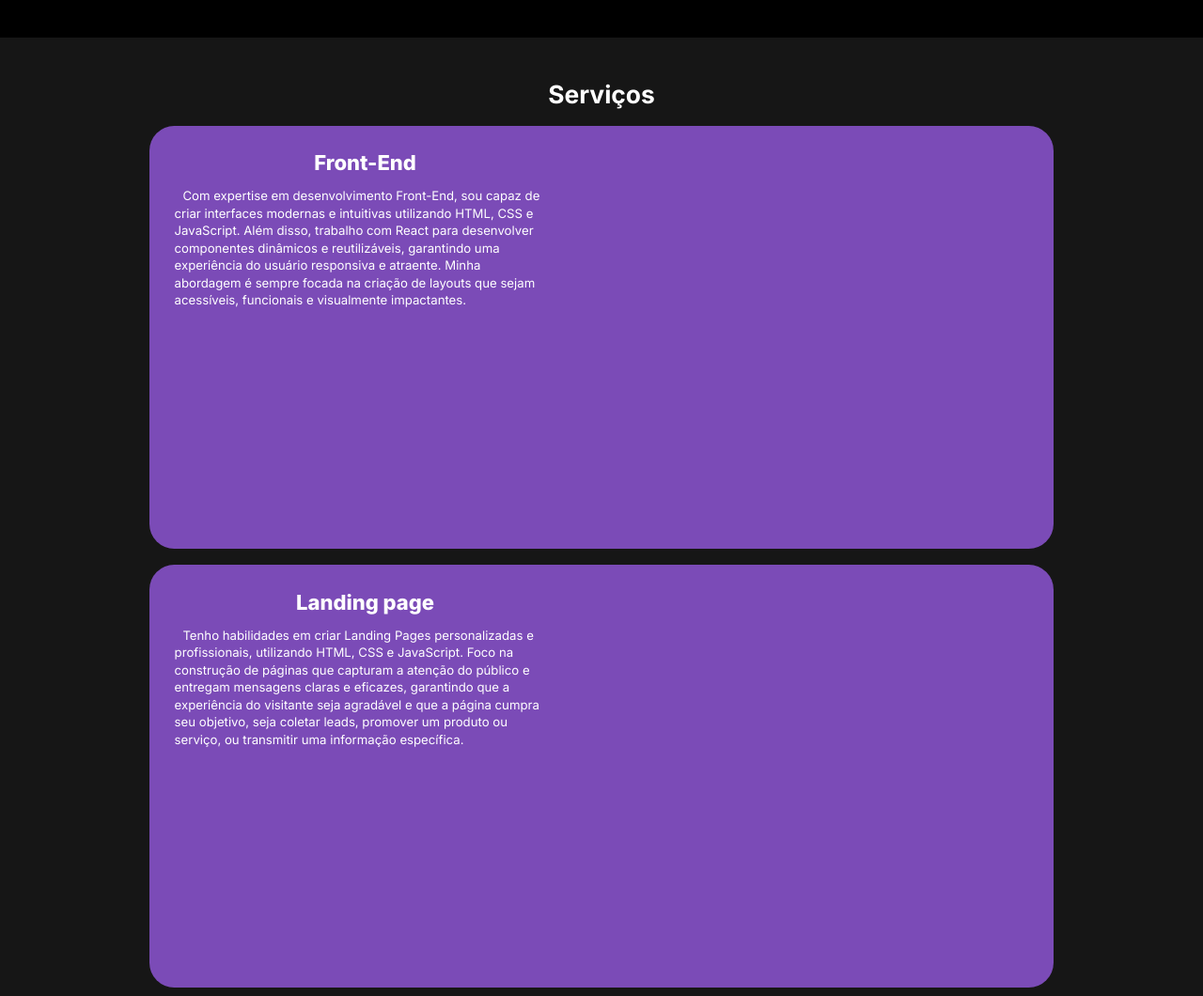
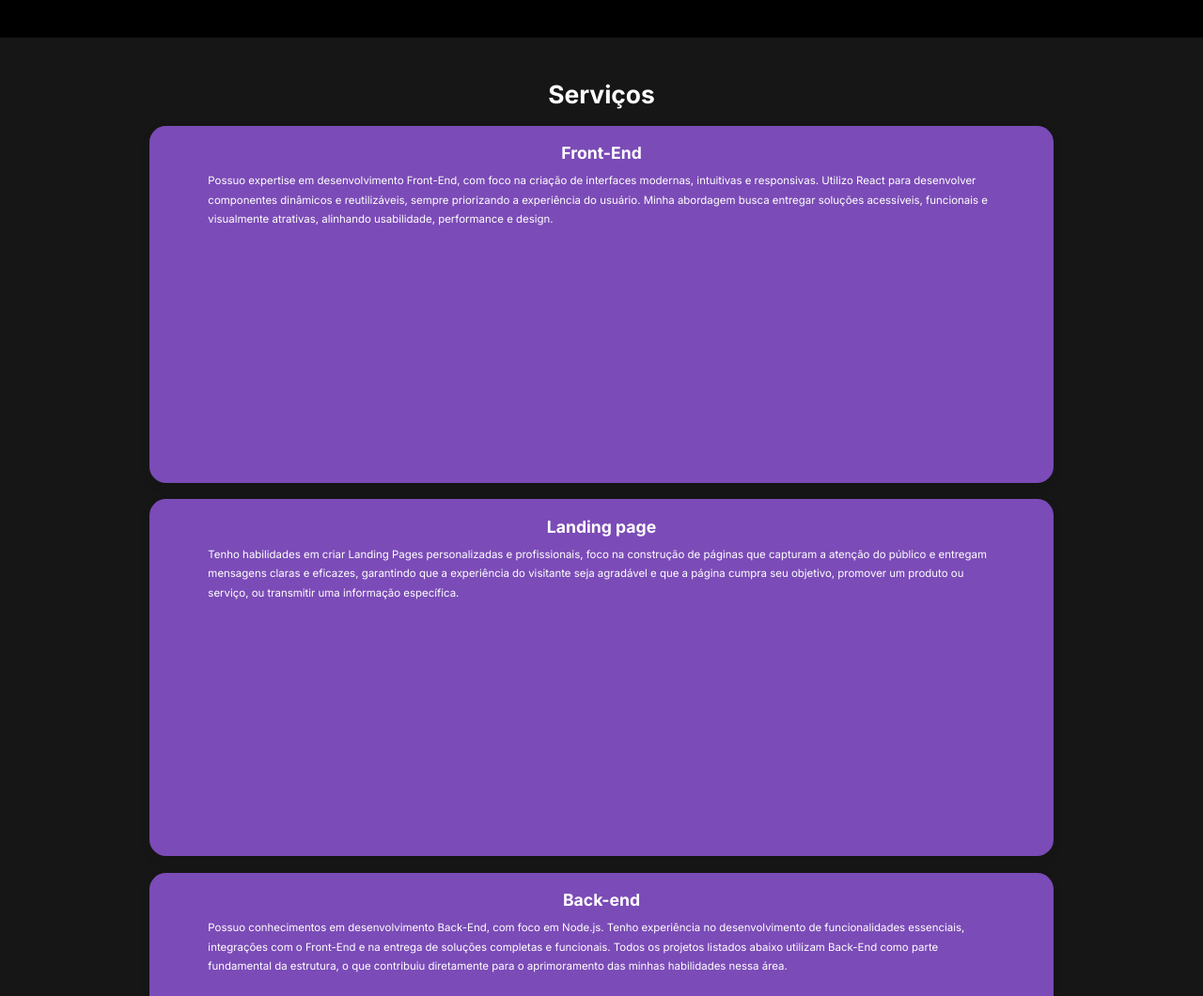
Before and after one commit to jobsonjuniorr/portfoliojobson, a plain HTML site: page index.html in a window 1280 px wide. Shown: the part 760-1820 px from the top of the page at 94% size. Drawn offline with nearby package versions, Linux system fonts and the light colour scheme.

Commit message:
Update: myproject att and services att

```diff
--- a/assets/css/style.css
+++ b/assets/css/style.css
@@ -341,46 +341,45 @@ span{
     align-items: center;
     gap: 2rem;
 }
-.service-box{
+.service-box {
     background-color: var(--main-color);
-    height: 450px;
-    border-radius: 3rem;
+    height: 380px;
+    border-radius: 2rem;
     cursor: pointer;
     transition: 0.3s ease;
+    border: 1px solid transparent;
+    box-shadow: 0 4px 12px rgba(0, 0, 0, 0.08);
+}
+.service-box:hover {
+    background-color: transparent;
+    color: var(--text-color);
+    border: 1px solid var(--main-color);
+    transform: translateY(-5px);
+    box-shadow: 0 8px 20px rgba(0, 0, 0, 0.12);
+}
+.service-box .service-info {
+    display: flex;
+    flex-direction: column;
+    justify-content: flex-start;
+    align-items: center;
+    padding: 2rem 1.5rem;
+    max-width: 90%;
+    margin: 0 auto;
+    gap: 1rem;
+}
+.service-info h4 {
+    font-size: 2rem;
+    font-weight: 700;
+    color: var(--text-color);
+    text-align: left;
 }
 
-.service-box:hover{
-    background-color: transparent;
+.service-info p {
+    font-size: 1.3rem;
+    font-weight: 400;
     color: var(--text-color);
-    transform: scale(1.03);
-    border: 1px solid var(--main-color);
-}
-
-.service-box .service-info{
-    display: flex;
-    flex-direction: column;
-    text-align: left;
-    max-width: 450px;
-    justify-content: center;
-    align-items: center;
-    padding: 2rem;
-    text-indent: 1rem;
-    word-wrap: break-word;
-}
-
-.service-info h4{
-    font-size: 2.5rem;
-    font-weight: 800;
-    margin-top: 1rem;
-}
-.service-info p{
-    font-size: 1.5rem;
-    font-weight: 400;
-    max-height: 200px;
-    margin: auto;
-    margin-top: 0.5rem;
-    line-height: 1.4;
-    padding: 1rem; /* Adiciona preenchimento interno */
+    line-height: 1.8;
+    max-width: 100%;
 }
 @media screen and (max-width:991px){
     section{
--- a/index.html
+++ b/index.html
@@ -8,8 +8,11 @@
     <link rel="stylesheet" href="assets/css/style.css">
     <link rel="preconnect" href="https://fonts.googleapis.com">
     <link rel="preconnect" href="https://fonts.gstatic.com" crossorigin>
-    <link href="https://fonts.googleapis.com/css2?family=Inter:ital,opsz,wght@0,14..32,100..900;1,14..32,100..900&family=Roboto+Mono:ital,wght@0,100..700;1,100..700&display=swap"rel="stylesheet">
-    <link rel="stylesheet"href="https://fonts.googleapis.com/css2?family=Material+Symbols+Outlined:opsz,wght,FILL,GRAD@24,400,0,0" />
+    <link
+        href="https://fonts.googleapis.com/css2?family=Inter:ital,opsz,wght@0,14..32,100..900;1,14..32,100..900&family=Roboto+Mono:ital,wght@0,100..700;1,100..700&display=swap"
+        rel="stylesheet">
+    <link rel="stylesheet"
+        href="https://fonts.googleapis.com/css2?family=Material+Symbols+Outlined:opsz,wght,FILL,GRAD@24,400,0,0" />
     <link rel="shortcut icon" href="assets/img/icone_siteM.png" type="image/x-icon">
 </head>
 
@@ -65,29 +68,30 @@
             <div class="service-box">
                 <div class="service-info">
                     <h4>Front-End</h4>
-                    <p>Com expertise em desenvolvimento Front-End, sou capaz de criar interfaces modernas e intuitivas
-                        utilizando HTML, CSS e JavaScript. Além disso, trabalho com React para desenvolver componentes
-                        dinâmicos e reutilizáveis, garantindo uma experiência do usuário responsiva e atraente. Minha
-                        abordagem é sempre focada na criação de layouts que sejam acessíveis, funcionais e visualmente
-                        impactantes.</p>
+                    <p>Possuo expertise em desenvolvimento Front-End, com foco na criação de interfaces modernas,
+                        intuitivas e responsivas. Utilizo React para desenvolver componentes dinâmicos e reutilizáveis,
+                        sempre priorizando a experiência do usuário. Minha abordagem busca entregar soluções acessíveis,
+                        funcionais e visualmente atrativas, alinhando usabilidade, performance e design.</p>
                 </div>
             </div>
             <div class="service-box">
                 <div class="service-info">
                     <h4>Landing page</h4>
-                    <p>Tenho habilidades em criar Landing Pages personalizadas e profissionais, utilizando HTML, CSS e
-                        JavaScript. Foco na construção de páginas que capturam a atenção do público e entregam mensagens
+                    <p>Tenho habilidades em criar Landing Pages personalizadas e profissionais, foco na construção de
+                        páginas que capturam a atenção do público e entregam mensagens
                         claras e eficazes, garantindo que a experiência do visitante seja agradável e que a página
-                        cumpra seu objetivo, seja coletar leads, promover um produto ou serviço, ou transmitir uma
+                        cumpra seu objetivo, promover um produto ou serviço, ou transmitir uma
                         informação específica.</p>
                 </div>
             </div>
             <div class="service-box">
                 <div class="service-info">
                     <h4>Back-end</h4>
-                    <p>Possuo conhecimentos em desenvolvimento Back-End, com foco em Node.js. Embora minha experiência
-                        seja mais limitada nesse campo, consigo desenvolver funcionalidades básicas e integrar o
-                        front-end ao back-end, fornecendo uma solução completa e funcional.</p>
+                    <p>Possuo conhecimentos em desenvolvimento Back-End, com foco em Node.js. Tenho experiência no
+                        desenvolvimento de funcionalidades essenciais, integrações com o Front-End e na entrega de
+                        soluções completas e funcionais.
+                        Todos os projetos listados abaixo utilizam Back-End como parte fundamental da estrutura, o que
+                        contribuiu diretamente para o aprimoramento das minhas habilidades nessa área.</p>
                 </div>
             </div>
 
@@ -151,24 +155,24 @@
 
             <div class="container">
                 <div class="content">
-                    <img src="assets/img/Tenis.png" alt="">
-                    <p>Projeto de uma loja de tênis parte do produto. <a class="link-github" target="_blank"
-                            href="https://github.com/jobsonjuniorr/pagina-tenis">GitHub</a></p>
+                    <img src="assets/img/ecommerce.jpeg" alt="">
+                    <p>Sistema de E-commerce desenvolvido. <a class="link-github" target="_blank"
+                            href="https://github.com/jobsonjuniorr/e_commerce">GitHub</a></p>
                 </div>
             </div>
 
             <div class="container">
                 <div class="content">
-                    <img src="assets/img/Captura de tela 2024-09-07 155056.png" alt="">
-                    <p>Ladinpage simples de apresentação <a class="link-github" target="_blank"
-                            href="https://github.com/jobsonjuniorr/primeira_landingpage">GitHub</a></p>
+                    <img src="assets/img/agendamento.jpeg" alt="">
+                    <p>Sistema de agendamento de horários. <a class="link-github" target="_blank"
+                            href="https://github.com/jobsonjuniorr/sistema_agedamento">GitHub</a></p>
                 </div>
             </div>
 
             <div class="container">
                 <div class="content">
                     <img src="assets/img/Captura de tela 2024-09-07 154900.png" alt="">
-                    <p>Sistema de gestão de pedidos e funcionários com banco de dados.
+                    <p>Sistema de gestão de pedidos para uma cafeteria.
                         <a class="link-github" target="_blank"
                             href="https://github.com/jobsonjuniorr/sistema_login_nodejs">GitHub</a>
                     </p>
@@ -191,7 +195,8 @@
             <input type="submit" name="_subject" value="Enviar messagem" class="btn">
             <input type="submit" name="_honey" value="Enviar messagem" class="input-Api">
             <input type="submit" name="_captcha" value="Enviar messagem" value="false" class="input-Api">
-            <input type="hidden" name="_next" class="input-Api" value="https://jobsonjuniorr.github.io/portfoliojobson/thanks.html">
+            <input type="hidden" name="_next" class="input-Api"
+                value="https://jobsonjuniorr.github.io/portfoliojobson/thanks.html">
         </form>
     </section>
 
@@ -203,9 +208,6 @@
             </a>
             <a target="_blank" href="https://github.com/jobsonjuniorr">
                 <img width="48" height="48" src="https://img.icons8.com/color/48/github--v1.png" alt="github--v1" />
-            </a>
-            <a href="#">
-                <img width="48" height="48" src="https://img.icons8.com/nolan/64/twitterx.png" alt="twitterx" />
             </a>
             <a target="_blank" href="https://www.instagram.com/jobson_junior2/">
                 <img width="48" height="48" src="https://img.icons8.com/color/48/instagram-new--v1.png"
```
Also changed, not shown: assets/img/agendamento.jpeg (added), assets/img/ecommerce.jpeg (added).
